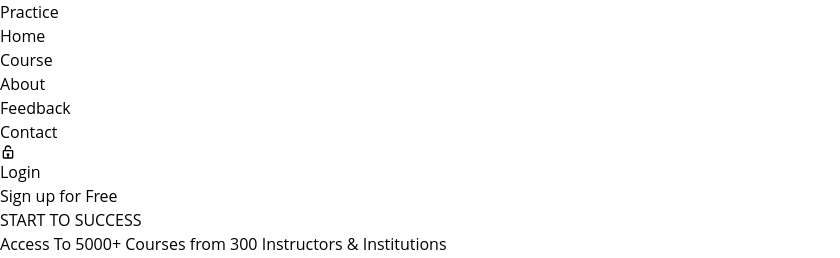
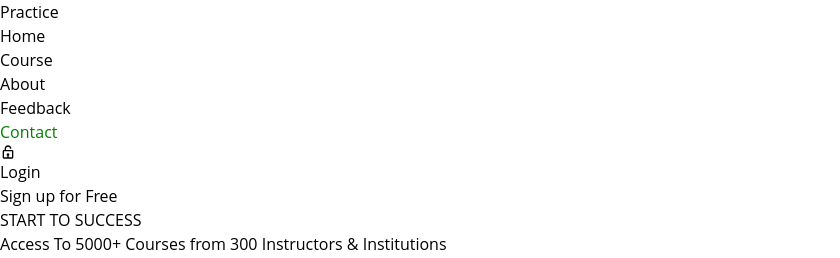
Before and after one commit to HtetWaiYan7191/landing-page, a React (Vite) app: page / in a window 1280 px wide. Shown: the top 258 px of the page, without its empty margins (0-840 px from the left). Built offline with nearby package versions, Linux system fonts and the light colour scheme.

Commit message:
Add style for navbar

```diff
--- a/src/App.jsx
+++ b/src/App.jsx
@@ -7,6 +7,7 @@ import Achievement from './components/Achievement'
 import Categories from './components/Categories'
 import Feedback from './components/Feedback'
 import Register from './components/Register'
+import Footer from './components/Footer'
 const App = () => {
   return (
    <>
@@ -17,6 +18,7 @@ const App = () => {
     <Categories/>
     <Feedback/>
     <Register/>
+    <Footer/>
    </>
   )
 }
--- a/src/index.css
+++ b/src/index.css
@@ -8,6 +8,8 @@
     box-sizing: border-box;
     margin: 0;
     padding: 0;
+    list-style: none;
+    scroll-behavior: smooth;
 }
 
 body {
--- a/src/styles/Navbar.css
+++ b/src/styles/Navbar.css
@@ -0,0 +1,3 @@
+.activeNavItem {
+    color: green;
+}
```
